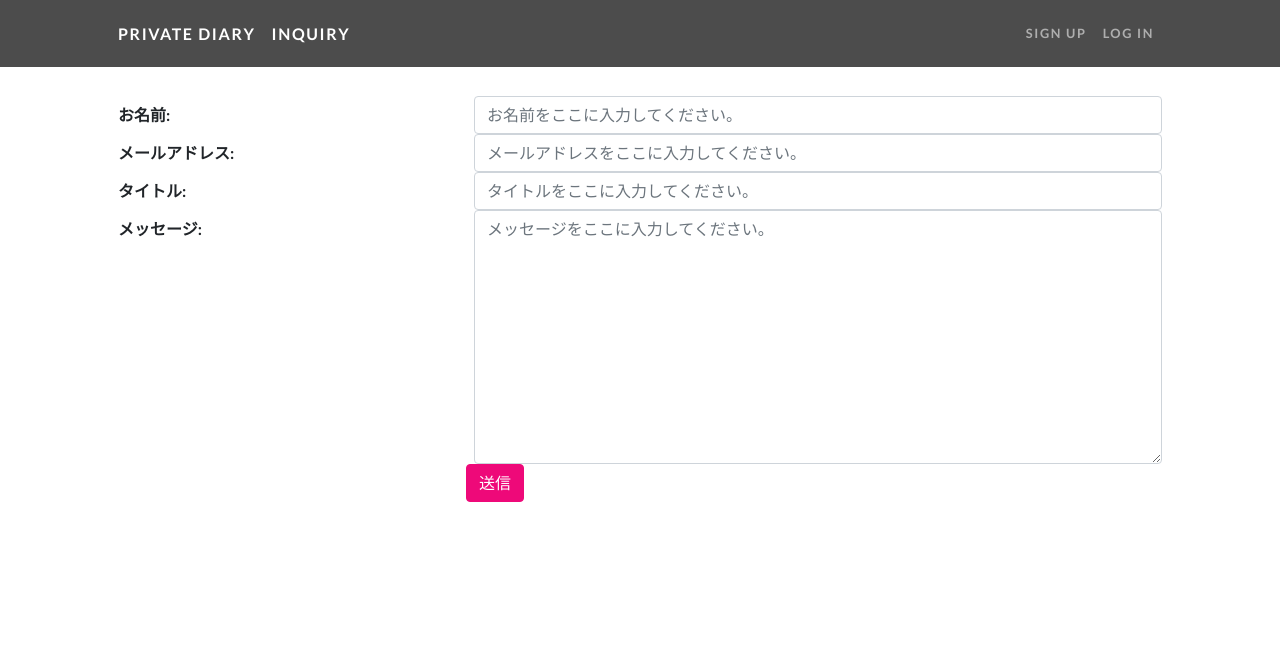
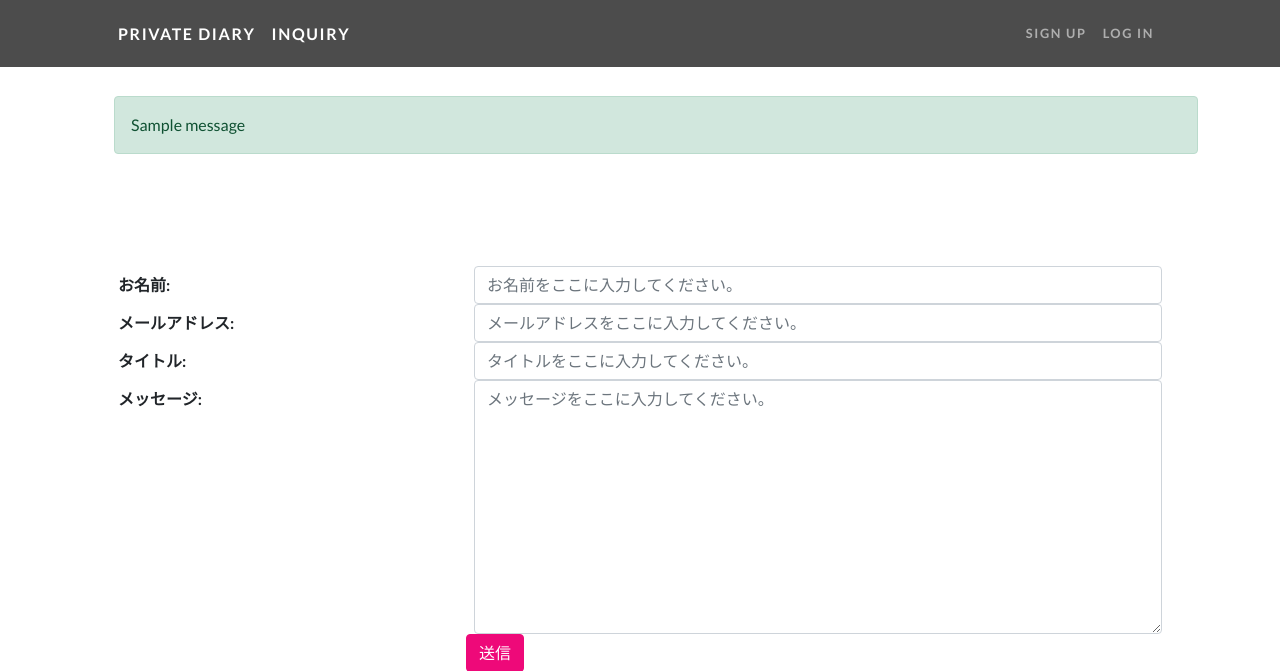
Before and after one commit to Yamamoto029/private_diary, a Django app: page /inquiry/ in a window 1280 px wide. Shown: the top 671 px of the page. Run offline with Django 3.2, Linux system fonts and the light colour scheme; tables that the repository leaves empty hold one stand-in row (values such as "Sample post"); one stand-in notice (Sample message) is shown; some libraries are stand-ins or nearby versions.

Commit message:
chapter9完成

```diff
--- a/diary/forms.py
+++ b/diary/forms.py
@@ -1,5 +1,5 @@
 from django import forms
-from django.core.mail import EmailMessage, message
+from django.core.mail import EmailMessage
 
 class InquiryForm(forms.Form):
     name = forms.CharField(label='お名前',max_length=30)
@@ -22,21 +22,21 @@ class InquiryForm(forms.Form):
         self.fields['message'].widget.attrs['class'] = 'form-control col-12'
         self.fields['message'].widget.attrs['placeholder'] = 'メッセージをここに入力してください。'
 
-        def send_email(self):
-            name = self.cleaned_data['name']
-            email = self.cleaned_data['email']
-            title = self.cleaned_data['title']
-            message = self.cleaned_data['message']
+    def send_email(self):
+        name = self.cleaned_data['name']
+        email = self.cleaned_data['email']
+        title = self.cleaned_data['title']
+        message = self.cleaned_data['message']
 
-            subject ='お問い合わせ{}'.format(title)
-            message = '送信者名:{0}\nメールアドレス: {1}\nメッセージ:\n {2}'.format(name,email,message)
-            from_email = 'admin@example.com'
-            to_list = [
-                'test@example.com'
-            ]
-            cc_list = [
-                email
-            ]
+        subject ='お問い合わせ{}'.format(title)
+        message = '送信者名:{0}\nメールアドレス: {1}\nメッセージ:\n {2}'.format(name,email,message)
+        from_email = 'admin@example.com'
+        to_list = [
+            'test@example.com'
+        ]
+        cc_list = [
+            email
+        ]
 
-            message = EmailMessage(subject=subject, body=message, from_email=from_email, to=to_list, cc=cc_list)
-            message.send()
+        msg = EmailMessage(subject=subject, body=message, from_email=from_email, to=to_list, cc=cc_list)
+        msg.send()
--- a/diary/templates/diary/base.html
+++ b/diary/templates/diary/base.html
@@ -35,6 +35,24 @@
         </nav>
         <!--Header-->
         {% block header %}{% endblock %}
+
+        {% if messages %}
+          <div class="container">
+              <div class="row">
+                  <div class="my-div-style w-100">
+                      <ul class="messages" style="list-style: none;">
+                          {% for message in messages %}
+                          <li {% if message.tags %} class="{{ message.tags }}" {% endif %}>
+                              {{ message }}
+                          </li>
+                          {% endfor %}
+                      </ul>
+                  </div>
+              </div>
+          </div>
+        {% endif %}
+
+
         <!--Content-->
         {% block contents %}{% endblock %}
 
--- a/diary/views.py
+++ b/diary/views.py
@@ -1,7 +1,9 @@
-from django.http.response import HttpResponse
+# from django.http.response import HttpResponse
 from django.shortcuts import render
 
+from django.contrib import messages
 import logging
+
 from django.urls import reverse_lazy
 
 from django.views import generic
@@ -24,5 +26,6 @@ class InquiryView(generic.FormView):
 
     def form_valid(self, form):
         form.send_email()
-        logger.info('Inquiry send by {}'.format(form.cleaned_data['name']))
-        return super().from_valid(form)
+        messages.success(self.request,'メッセージを送信しました。')
+        logger.info('Inquiry sent by {}'.format(form.cleaned_data['name']))
+        return super().form_valid(form)
```
Also changed, not shown: config/settings.py (+11 -0 lines).
